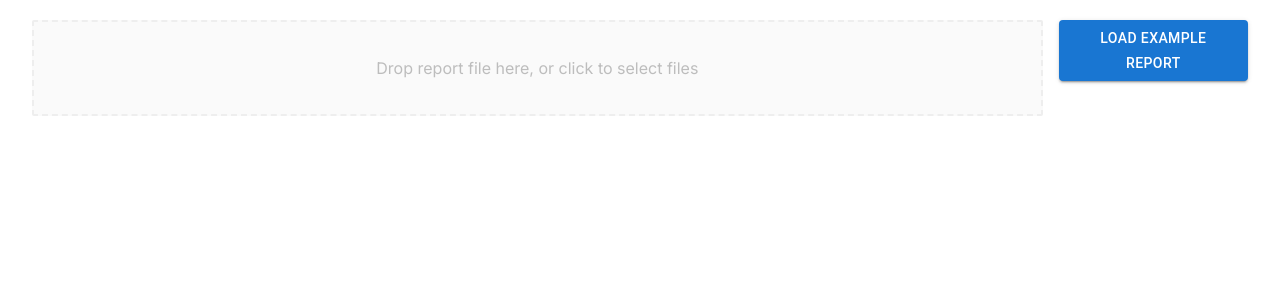
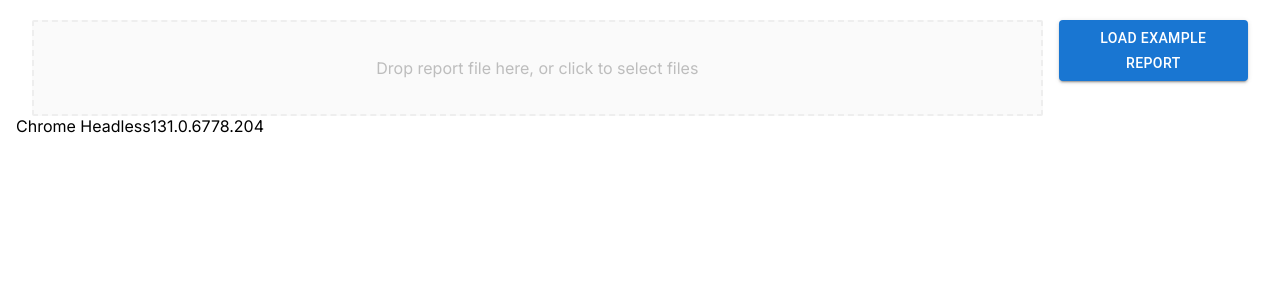
Before and after one commit to andriyor/git-metric-viz, a Next.js app: page / in a window 1280 px wide. Shown: the top 300 px of the page. Built offline with nearby package versions, Linux system fonts and the light colour scheme.

Commit message:
add ua-parser

```diff
--- a/app/page.tsx
+++ b/app/page.tsx
@@ -12,6 +12,7 @@ import { Drop } from "@/app/Drop";
 import { Author, Info, MetricReport } from "@/generate-report-based-on-file";
 
 import reportResult from "../result.json";
+import UAParser from "ua-parser-js";
 
 const addDiffToMetrics = (currentMetrics: Info[]) => {
   let previousValue = currentMetrics[0].metrics;
@@ -56,6 +57,10 @@ export default function Home() {
     setReport(reportResult);
   };
 
+  const parser = new UAParser();
+  const result = parser.getResult();
+  console.log(result.browser);
+
   return (
     <div className="mt-5">
       <Container maxWidth="xl">
@@ -92,6 +97,8 @@ export default function Home() {
               Load example report
             </Button>
           </Grid>
+          <div><span>{result.browser.name}</span></div>
+          <div><span>{result.browser.version}</span></div>
         </Grid>
       </Container>
     </div>
--- a/package.json
+++ b/package.json
@@ -16,6 +16,7 @@
     "@types/node": "20.4.4",
     "@types/react": "18.2.15",
     "@types/react-dom": "18.2.7",
+    "@types/ua-parser-js": "^0.7.36",
     "autoprefixer": "10.4.14",
     "eslint": "8.45.0",
     "eslint-config-next": "13.4.12",
@@ -28,7 +29,8 @@
     "recharts": "^2.7.2",
     "simple-git": "^3.19.1",
     "tailwindcss": "3.3.3",
-    "typescript": "5.1.6"
+    "typescript": "5.1.6",
+    "ua-parser-js": "^1.0.35"
   },
   "devDependencies": {
     "prettier": "^3.0.0"
```
Also changed, not shown: 1 other file (tests, documents, lock files or other folders).
